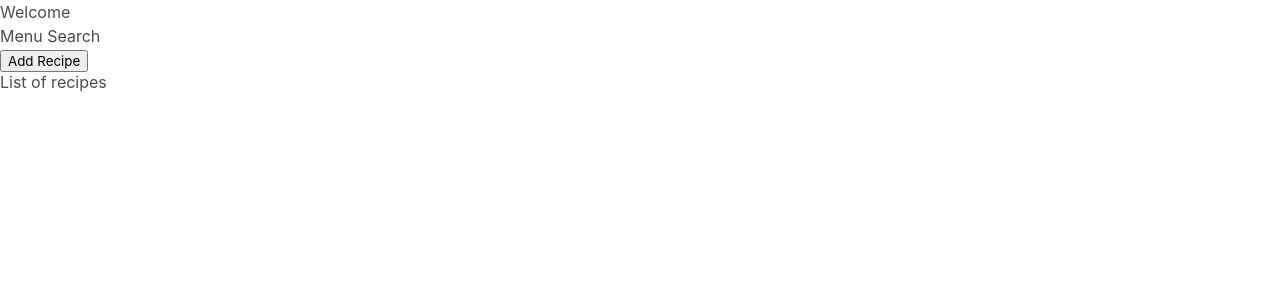
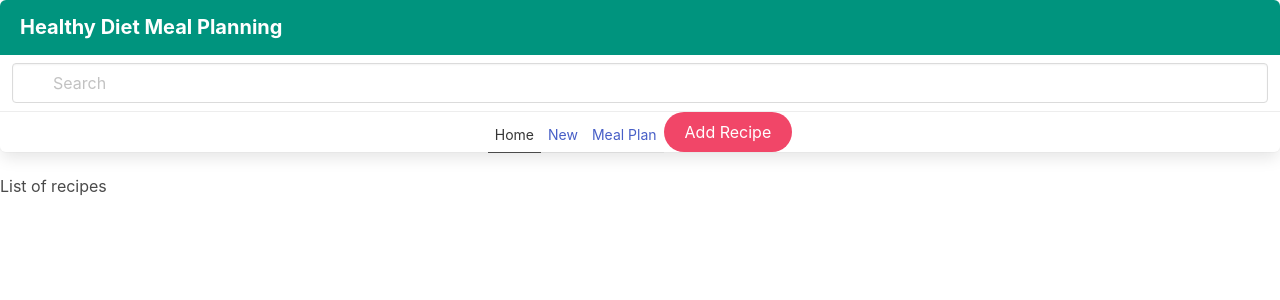
Before and after one commit to CocoTapi/PortfolioProject2, a React (Create React App) app in the folder meal_plan/: page / in a window 1280 px wide. Shown: the top 300 px of the page. Built offline with nearby package versions, Linux system fonts and the light colour scheme.

Commit message:
changed styling

```diff
--- a/meal_plan/src/conponents/Home.js
+++ b/meal_plan/src/conponents/Home.js
@@ -11,9 +11,18 @@ function Home () {
     }
     return (
         <div>
-            <div>Welcome</div>
-            <RecipeSearch />
-            <button onClick={handleClick}>Add Recipe</button>
+            <nav class="panel">
+                <p class="panel-heading has-background-primary-dark has-text-white">
+                    Healthy Diet Meal Planning
+                </p>
+                <RecipeSearch />
+                <p class="panel-tabs">
+                    <a class="is-active">Home</a>
+                    <a>New</a>
+                    <a>Meal Plan</a>
+                    <button class="button is-danger is-rounded" onClick={handleClick}>Add Recipe</button>
+                </p>
+            </nav>
             {isFormVisible && <RecipeForm />}
             <RecipeList />
         </div>
--- a/meal_plan/src/conponents/RecipeSearch.js
+++ b/meal_plan/src/conponents/RecipeSearch.js
@@ -1,6 +1,13 @@
 function RecipeSearch () {
     return (
-        <div>Menu Search</div>
+        <div class="panel-block">
+            <p class="control has-icons-left">
+                <input class="input" type="text" placeholder="Search"/>
+                <span class="icon is-left">
+                    <i class="fas fa-search" aria-hidden="true"></i>
+                </span>
+            </p>
+        </div>
     )
 }
 
```
